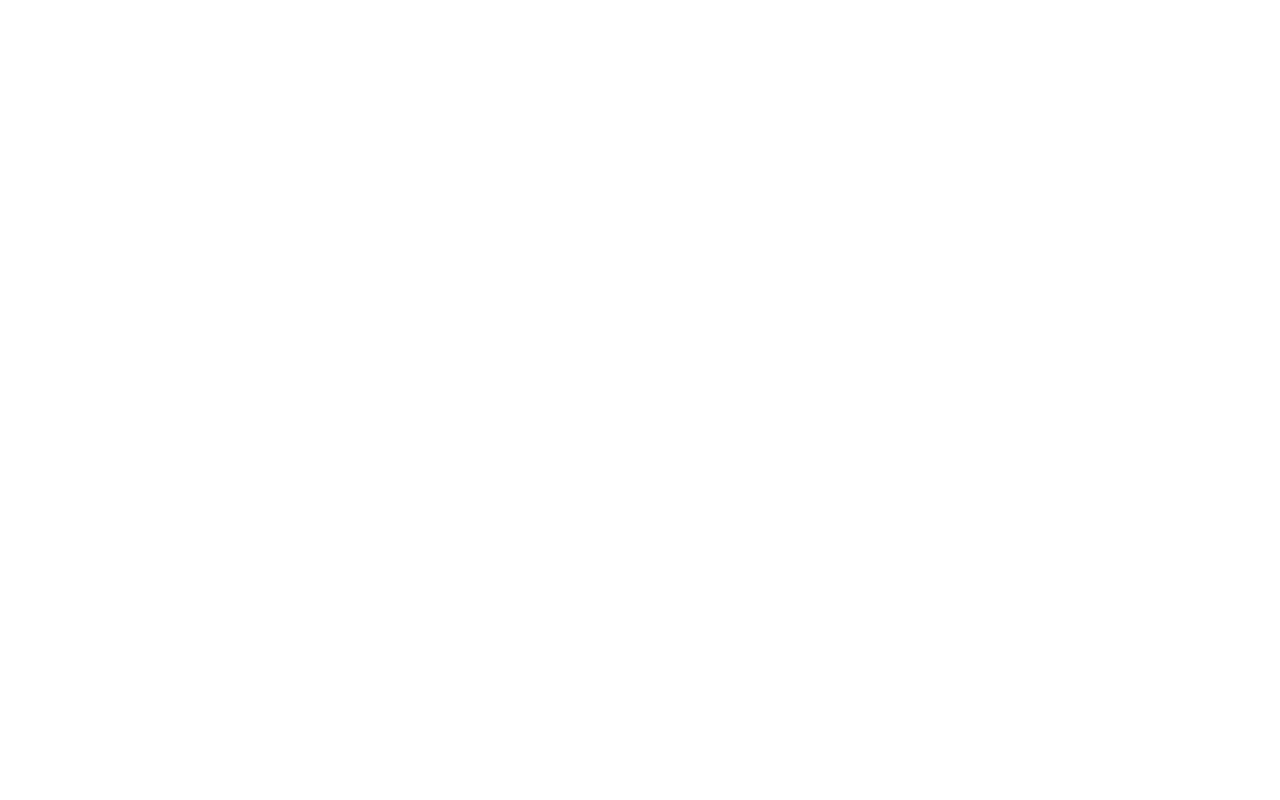
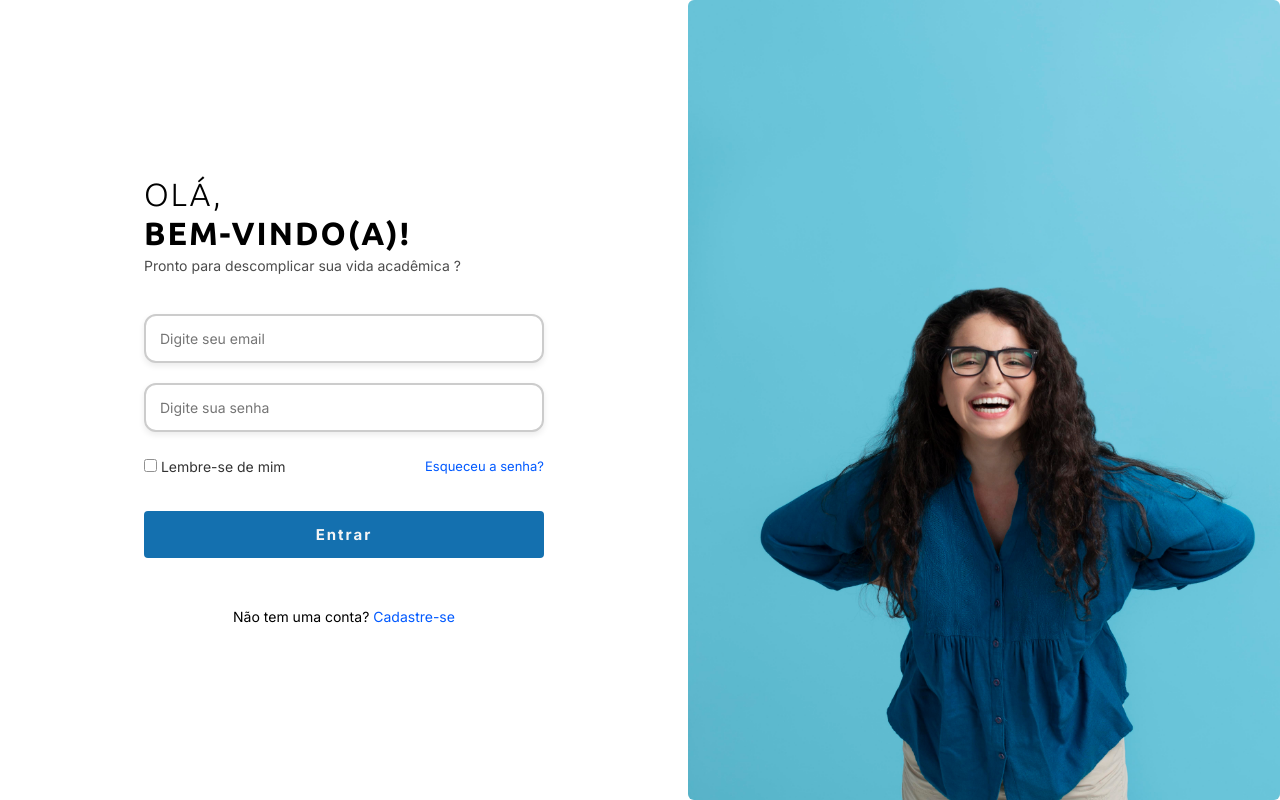
Before and after one commit to DiassDev/IAUSTI, a plain HTML site: page login.html in a window 1280 px wide. Drawn offline with Linux system fonts and the light colour scheme.

Commit message:
Criação da página de login respeitando a identidade visual do projeto

```diff
--- a/PROJETO TEA 2.0/frontend/css/style.css
+++ b/PROJETO TEA 2.0/frontend/css/style.css
@@ -41,7 +41,7 @@
   transform: translateY(0);
 }
 
-
+/*index*/
 html, body {
   scroll-behavior: smooth;
 }
@@ -538,3 +538,142 @@ html, body {
   font-size: 0.9rem;
   opacity: 0.8;
 }
+/* fim-index */
+
+/*login*/
+.login-page {
+  display: flex;
+  height: 100vh; /* Alterado de min-height: 50vh para height: 100vh */
+  width: 100%;
+  overflow: hidden; /* Adiciona overflow hidden para garantir que nada ultrapasse */
+}
+
+.login-container {
+  flex: 1;
+  display: flex;
+  align-items: center;
+  justify-content: center;
+  background: #fff;
+  padding: 3rem;
+}
+
+.login-box {
+  max-width: 400px;
+  width: 100%;
+}
+
+.login-box h1 {
+  font-weight: lighter;
+  text-transform: uppercase;
+  letter-spacing: 2px;
+  font-family: var(--fonte-titulo);
+  font-size: 32px;
+  margin-bottom: 5px;
+  line-height: 1.2;
+  color: black;
+}
+
+.subtitle {
+  opacity: 0.7;
+  font-family: var(--fonte-paragrado);
+  font-size: 14px;
+  color: black;
+  margin-bottom: 40px;
+}
+
+.input-group {
+  margin-bottom: 20px;
+}
+
+.input-group input {
+  font-family: var(--fonte-paragrado);
+  width: 100%;
+  padding: 14px;
+  border-radius: 12px;
+  border: 2px solid #ccc;
+  font-size: 14px;
+  box-shadow: 0 3px 6px rgba(0,0,0,0.08);
+  outline: none;
+}
+
+.input-group input:focus {
+  border-color: var(--cor-primaria);
+}
+
+.form-options {
+  display: flex;
+  justify-content: space-between;
+  align-items: center;
+  font-size: 13px;
+  margin: 15px 0 30px;
+  color: #555;
+}
+
+.form-options a {
+  font-family: var(--fonte-paragrado);
+  color: #0059ff;
+  text-decoration: none;
+}
+
+.form-options a:hover {
+  text-decoration: underline;
+}
+
+.form-options label {
+  margin-top: 6px;
+  margin-bottom: 6px;
+  font-size: 14px;
+  color: black;
+  opacity: 0.8;
+  font-family: var(--fonte-paragrado);
+}
+
+.btn-entrar {
+  font-family: var(--fonte-paragrado);
+  letter-spacing: 2px;
+  width: 100%;
+  padding: 14px;
+  background: var(--cor-primaria);
+  color: var(--cor-terciaria);
+  border: none;
+  border-radius: 4px;
+  cursor: pointer;
+  font-size: 15px;
+  font-weight: bold;
+  transition: background 0.3s;
+}
+
+.btn-entrar:hover {
+  background: var(--cor-hover-simples);
+}
+
+.register-link {
+  font-family: var(--fonte-paragrado);
+  margin-top: 50px;
+  font-size: 14px;
+  text-align: center;
+}
+
+.register-link a {
+  color: #0059ff;
+  text-decoration: none;
+}
+
+.register-link a:hover {
+  text-decoration: underline;
+}
+
+.login-image {
+  flex: 1;
+  display: flex;
+  align-items: center;
+  justify-content: center;
+  overflow: hidden;
+}
+
+.login-image img {
+  width: 100%;
+  height: 100%;
+  object-fit: cover;
+  border-radius: 6px;
+}
--- a/login.html
+++ b/login.html
@@ -1,11 +1,45 @@
 <!DOCTYPE html>
-<html lang="pt-br">
+<html lang="pt-BR">
 <head>
-    <meta charset="UTF-8">
-    <meta name="viewport" content="width=device-width, initial-scale=1.0">
-    <title>Projeto TEA - Entrar</title>
+  <meta charset="UTF-8">
+  <meta name="viewport" content="width=device-width, initial-scale=1.0">
+  <title>Login | Projeto TEA</title>
+  <link rel="stylesheet" href="./PROJETO TEA 2.0/frontend/css/style.css">
+  <link rel="stylesheet" href="https://cdnjs.cloudflare.com/ajax/libs/font-awesome/7.0.0/css/all.min.css">
 </head>
 <body>
+  <section class="login-page">
 
+    <div class="login-container">
+      <div class="login-box">
+        <h1>Olá,<br><strong>Bem-vindo(a)!</strong></h1>
+        <p class="subtitle">Pronto para descomplicar sua vida acadêmica ?</p>
+
+        <form id="loginForm">
+          <div class="input-group">
+            <input type="email" id="email" name="email" placeholder="Digite seu email" required>
+          </div>
+
+          <div class="input-group">
+            <input type="password" id="senha" name="senha" placeholder="Digite sua senha" required>
+          </div>
+
+          <div class="form-options">
+            <label><input type="checkbox"> Lembre-se de mim</label>
+            <a href="#">Esqueceu a senha?</a>
+          </div>
+
+          <button type="submit" class="btn-entrar">Entrar</button>
+
+          <p class="register-link">Não tem uma conta? <a href="#">Cadastre-se</a></p>
+        </form>
+      </div>
+    </div>
+
+
+    <div class="login-image">
+      <img src="./PROJETO TEA 2.0/frontend/assets/images/estudante feliz.jpg" alt="Ilustração Projeto TEA">
+    </div>
+  </section>
 </body>
 </html>
```
Also changed, not shown: PROJETO TEA 2.0/frontend/assets/images/estudante feliz.jpg (added).
